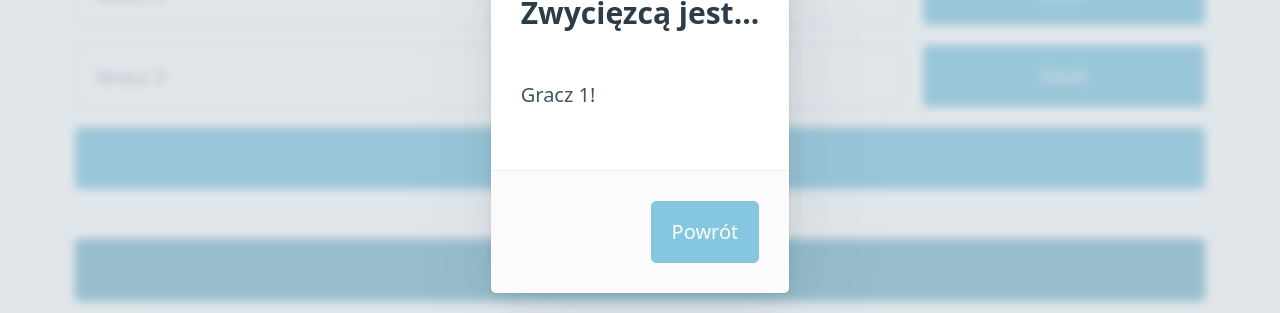
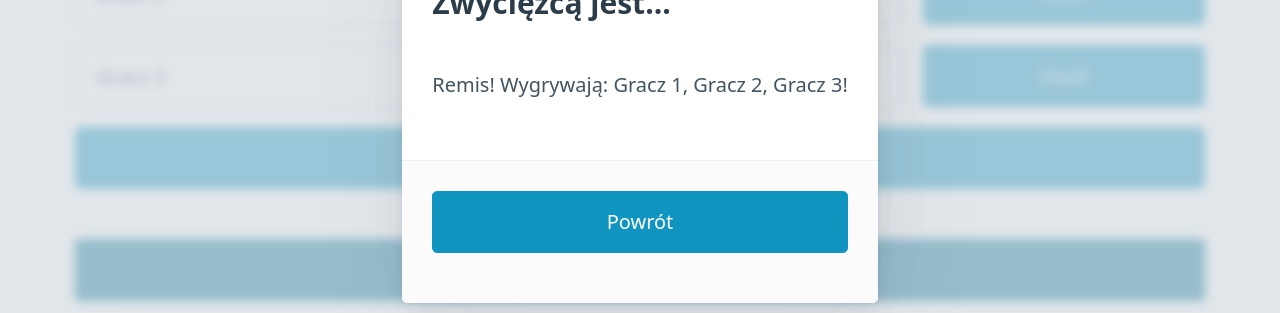
Before and after one commit to radiden/7calculator, a React (Create React App) app: page / in a window 1280 px wide. Both pictures are taken after a click on the button "Pokaż zwycięzce". Shown: the part 289-602 px from the top of the page. Built offline with nearby package versions, Linux system fonts and the light colour scheme.

Commit message:
More functionality fixes + style fixes

```diff
--- a/public/index.html
+++ b/public/index.html
@@ -7,7 +7,7 @@
     <meta name="theme-color" content="#000000" />
     <meta
       name="description"
-      content="Web site created using create-react-app"
+      content="Kalkulator do gry 7 cudów świata"
     />
     <link rel="apple-touch-icon" href="%PUBLIC_URL%/logo192.png" />
     <!--
@@ -24,7 +24,7 @@
       work correctly both with client-side routing and a non-root public URL.
       Learn how to configure a non-root public URL by running `npm run build`.
     -->
-    <title>React App</title>
+    <title>Kalkulator</title>
   </head>
   <body>
     <noscript>You need to enable JavaScript to run this app.</noscript>
--- a/src/components/choosePlayers/index.js
+++ b/src/components/choosePlayers/index.js
@@ -33,7 +33,7 @@ const ChoosePlayers = ({ players, setPlayers }) => {
                 <Fragment key={`${player}~${index}`}>
                     <ButtonGrid className="grid">
                         <input onChange={ e => handlePlayerChange(index, e) } type="text" id="name" name="name" value={player.name}></input>
-                        <button role="button" onClick={() => { removePlayer(index) }}>Usuń</button>
+                        <button onClick={() => { removePlayer(index) }}>Usuń</button>
                     </ButtonGrid>
                 </Fragment>
             ))}
--- a/src/components/winner/index.js
+++ b/src/components/winner/index.js
@@ -6,8 +6,8 @@ const Winner = ({ players }) => {
     const [winner, setWinner] = useState('');
 
     const setShowWinner = (state) => {
-        selectWinner()
-        _setShowWinner(state)
+        selectWinner();
+        _setShowWinner(state);
     }
 
     const sumArray = (array) => {
@@ -21,11 +21,22 @@ const Winner = ({ players }) => {
         let playerScores = [];
         players.forEach(p => {
             playerScores.push({ name: p.name, finalScore: sumArray(p.score) })
-        })
-        setWinner(playerScores.sort((a, b) => {
+        });
+        playerScores.sort((a, b) => {
             return a.finalScore < b.finalScore;
-        })[0].name);
-        console.log(playerScores);
+        });
+        let winners = [ playerScores[0].name ];
+        for (let i = 1; i < playerScores.length; i++) {
+            if (playerScores[0].finalScore === playerScores[i].finalScore) {
+                winners.push(playerScores[i].name);
+            }
+        }
+        if (winners.length > 1) {
+            let winnerStr = 'Remis! Wygrywają: ' + winners.join(', ');
+            setWinner(winnerStr);
+        } else {
+            setWinner('Wygrywa ' + playerScores[0].name);
+        }
     }
 
     return (
@@ -36,7 +47,7 @@ const Winner = ({ players }) => {
                     <h3>Zwycięzcą jest...</h3>
                     <p>{winner}!</p>
                     <footer>
-                        <a role="button" onClick={() => {setShowWinner(false)}}>Powrót</a>
+                        <button onClick={() => {setShowWinner(false)}}>Powrót</button>
                     </footer>
                 </article>
             </dialog>
```
